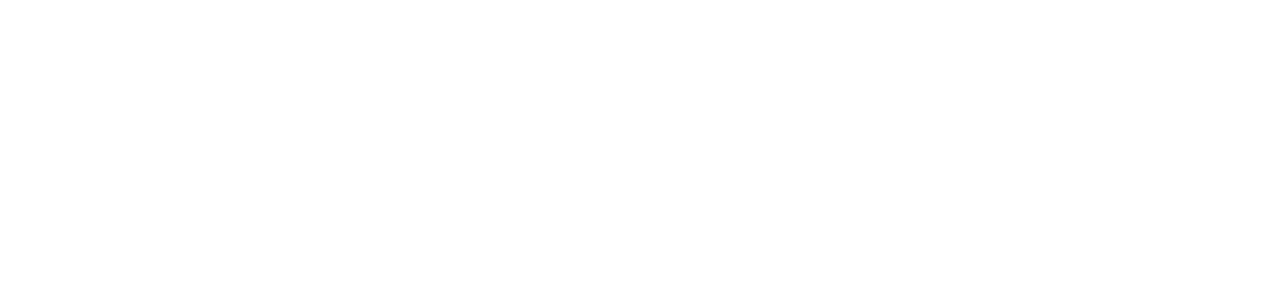
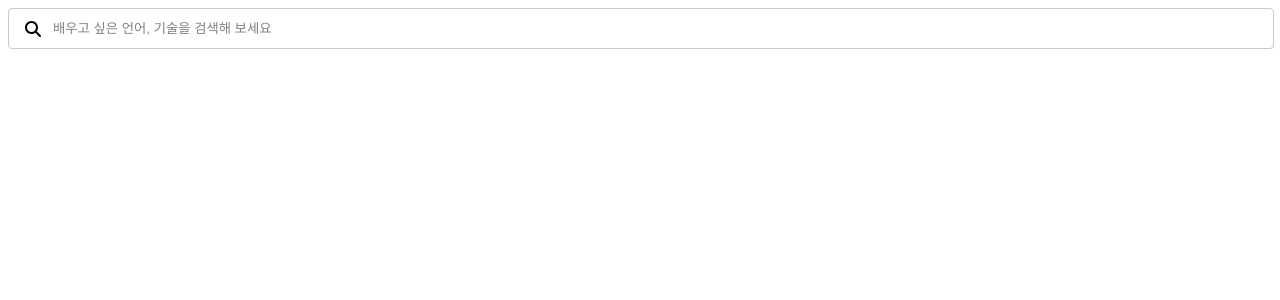
Before and after one commit to Lim-JiSeon/ElicePA, a Next.js app: page / in a window 1280 px wide. Shown: the top 300 px of the page. Built offline with nearby package versions, Linux system fonts and the light colour scheme.

Commit message:
feat: 검색바 컴포넌트 구현

```diff
--- /dev/null
+++ b/src/components/SearchBar.tsx
@@ -0,0 +1,78 @@
+import React from "react";
+import { useRouter } from "next/router";
+import { debounce } from "lodash";
+import { FontAwesomeIcon } from "@fortawesome/react-fontawesome";
+import { faMagnifyingGlass } from "@fortawesome/free-solid-svg-icons";
+
+export const SearchBar = () => {
+  const { push, query } = useRouter();
+
+  const debouncedSearch = debounce((keyword: string) => {
+    push({ query: { ...query, keyword: keyword } }, undefined, {
+      shallow: true,
+    });
+  }, 300);
+
+  const handleChange = (e: React.ChangeEvent<HTMLInputElement>) => {
+    debouncedSearch(e.target.value);
+  }
+
+  return (
+    <div className="search-bar-wrap">
+      <div className="search-bar-container">
+        <div className="search-bar-icon">
+          <FontAwesomeIcon icon={faMagnifyingGlass} />
+        </div>
+        <div className="search-bar-input-container">
+          <input
+            placeholder="배우고 싶은 언어, 기술을 검색해 보세요"
+            type="text"
+            onChange={handleChange}
+          />
+        </div>
+      </div>
+      <style jsx>{`
+        .search-bar-wrap {
+          width: 100%;
+
+          .search-bar-container {
+            display: flex;
+            flex-direction: row;
+            width: 100%;
+            border: 1px solid rgb(201, 202, 204);
+            border-radius: 4px;
+
+            .search-bar-icon {
+              padding-left: 16px; //margin: 0 16px;
+              display: flex;
+              -webkit-box-align: center;
+              align-items: center;
+            }
+
+            .search-bar-input-container {
+              margin: 0 12px;
+              position: relative;
+              display: flex;
+              width: 100%;
+
+              input {
+                padding: 12px 0;
+                width: 100%;
+                border: none;
+                outline: none;
+              }
+
+              input::placeholder {
+                color: gray;
+              }
+            }
+          }
+        }
+
+        .search-bar-container:focus-within {
+          outline: 1px solid #524fa1;
+        }
+      `}</style>
+    </div>
+  );
+};
--- a/src/pages/index.tsx
+++ b/src/pages/index.tsx
@@ -1,5 +1,6 @@
 import Head from "next/head";
 import { Inter } from "next/font/google";
+import { SearchBar } from "@/components/SearchBar";
 
 const inter = Inter({ subsets: ["latin"] });
 
@@ -9,7 +10,9 @@
       <Head>
         <title>Course Search</title>
       </Head>
-      <main className={`${inter.className}`}></main>
+      <main className={`${inter.className}`}>
+        <SearchBar />
+      </main>
     </>
   );
 };
```
Also changed, not shown: package.json (+11 -4 lines), 1 other file (tests, documents, lock files or other folders).
